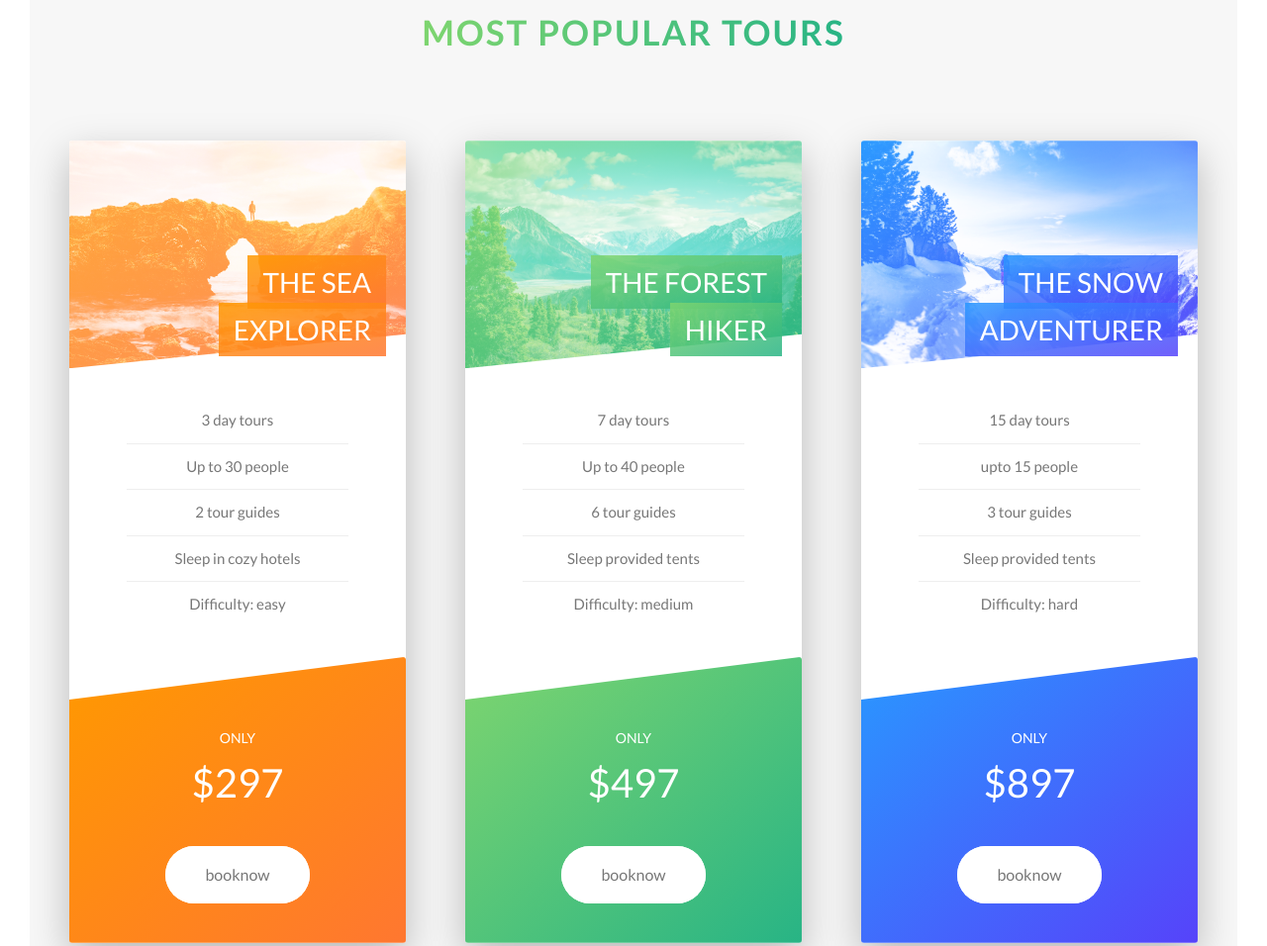
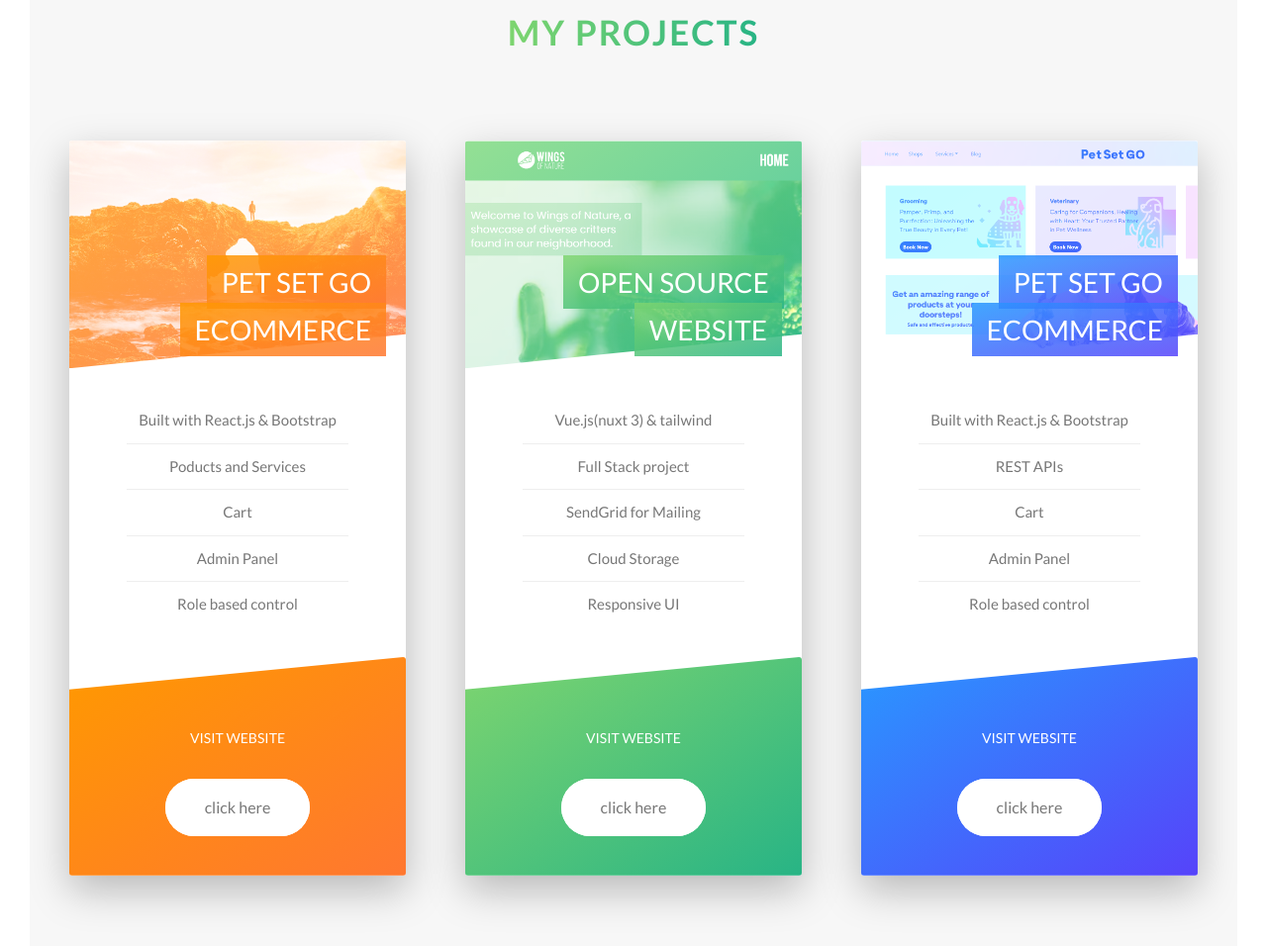
Before and after one commit to farooqwd/Natours, a website: page index.html in a window 1280 px wide. Shown: the part 2255-3211 px from the top of the page at 99% size. Drawn offline with nearby package versions, Linux system fonts and the light colour scheme.

Commit message:
projects

```diff
--- a/index.html
+++ b/index.html
@@ -124,7 +124,7 @@
             <section class="section-tours" id="section-tours">
                 <div class="u-center-text u-margin-bottom-big">
                     <h2 class="heading-secondary">
-                        most popular tours
+                        My Projects
                     </h2>
                 </div>
                 <div class="row">
@@ -135,25 +135,25 @@
                                     &nbsp;
                                 </div>
                                 <h4 class="card__heading">
-                                    <span class="card__heading-span card__heading-span--1">The Sea Explorer</span>
+                                    <span class="card__heading-span card__heading-span--1">pet set go ecommerce </span>
                                 </h4>
                                 <div class="card__details">
                                     <ul>
-                                        <li>3 day tours</li>
-                                        <li>Up to 30 people</li>
-                                        <li>2 tour guides</li>
-                                        <li>Sleep in cozy hotels</li>
-                                        <li>Difficulty: easy</li>
+                                        <li>Built with React.js & Bootstrap</li>
+                                        <li>Poducts and Services</li>
+                                        <li>Cart</li>
+                                        <li>Admin Panel</li>
+                                        <li>Role based control</li>
                                     </ul>
                                 </div>
                             </div>
                             <div class="card__side card__side--back card__side--back-1">
                                 <div class="card__cta">
                                     <div class="card__price-box">
-                                        <div class="card__price-only">only</div>
-                                        <div class="card__price-vlaue">$297</div>
+                                        <div class="card__price-only">visit website</div>
+                                        <div class="card__price-vlaue"></div>
                                     </div>
-                                    <a href="#popup" class="btn btn--white">booknow</a>
+                                    <a href="https://petsetgo.com/" target="_blank" class="btn btn--white">click here</a>
                                 </div>
                             </div>
                         </div>
@@ -167,25 +167,25 @@
                                     &nbsp;
                                 </div>
                                 <h4 class="card__heading">
-                                    <span class="card__heading-span card__heading-span--2">the forest hiker</span>
+                                    <span class="card__heading-span card__heading-span--2">Open Source Website</span>
                                 </h4>
                                 <div class="card__details">
                                     <ul>
-                                        <li>7 day tours</li>
-                                        <li>Up to 40 people</li>
-                                        <li>6 tour guides</li>
-                                        <li>Sleep provided tents</li>
-                                        <li>Difficulty: medium</li>
+                                        <li>Vue.js(nuxt 3) & tailwind</li>
+                                        <li>Full Stack project</li>
+                                        <li>SendGrid for Mailing </li>
+                                        <li>Cloud Storage</li>
+                                        <li>Responsive UI</li>
                                     </ul>
                                 </div>
                             </div>
                             <div class="card__side card__side--back card__side--back-2">
                                 <div class="card__cta">
                                     <div class="card__price-box">
-                                        <div class="card__price-only">only</div>
-                                        <div class="card__price-vlaue">$497</div>
+                                        <div class="card__price-only">visit website</div>
+                                        <!-- <div class="card__price-vlaue">$497</div> -->
                                     </div>
-                                    <a href="#popup" class="btn btn--white">booknow</a>
+                                    <a href="https://wings-of-nature.vercel.app/" target="_blank" class="btn btn--white">click here</a>
                                 </div>
                             </div>
                         </div>
@@ -199,25 +199,25 @@
                                     &nbsp;
                                 </div>
                                 <h4 class="card__heading">
-                                    <span class="card__heading-span card__heading-span--3">The snow adventurer</span>
+                                    <span class="card__heading-span card__heading-span--3">pet set go ecommerce</span>
                                 </h4>
                                 <div class="card__details">
                                     <ul>
-                                        <li>15 day tours</li>
-                                        <li>upto 15 people</li>
-                                        <li>3 tour guides</li>
-                                        <li>Sleep provided tents</li>
-                                        <li>Difficulty: hard</li>
+                                       <li>Built with React.js & Bootstrap</li>
+                                       <li>REST APIs</li>
+                                       <li>Cart</li>
+                                       <li>Admin Panel</li>
+                                       <li>Role based control</li>
                                     </ul>
                                 </div>
                             </div>
                             <div class="card__side card__side--back card__side--back-3">
                                 <div class="card__cta">
                                     <div class="card__price-box">
-                                        <div class="card__price-only">only</div>
-                                        <div class="card__price-vlaue">$897</div>
+                                        <div class="card__price-only">Visit website</div>
+                                        <!-- <div class="card__price-vlaue">$897</div> -->
                                     </div>
-                                    <a href="#popup" class="btn btn--white">booknow</a>
+                                    <a href="https://petsetgo.com/" target="_blank" class="btn btn--white">click here</a>
                                 </div>
                             </div>
                         </div>
```
Also changed, not shown: css/style.css, img/proj1.png (added), img/wings.png (added).
